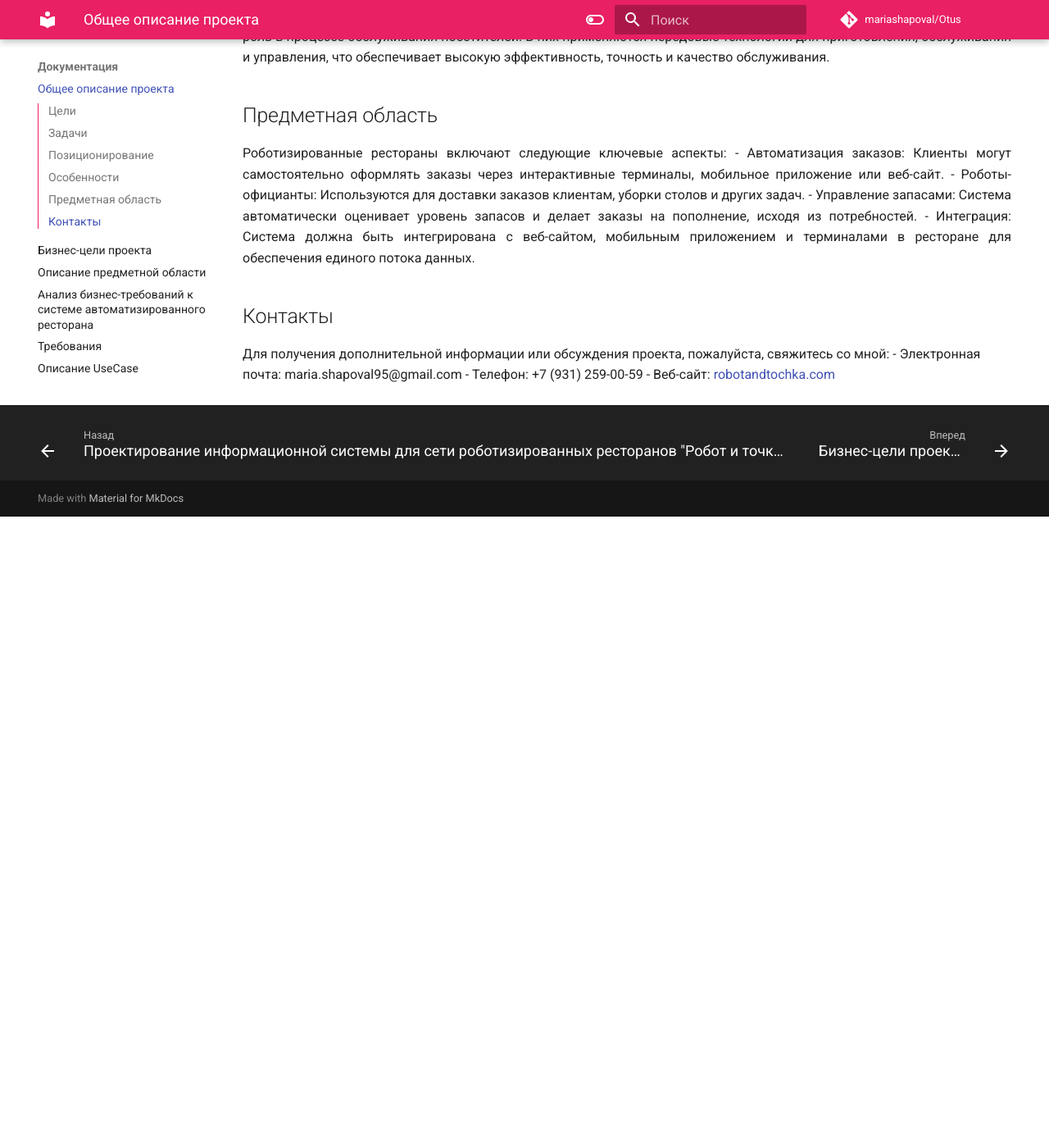
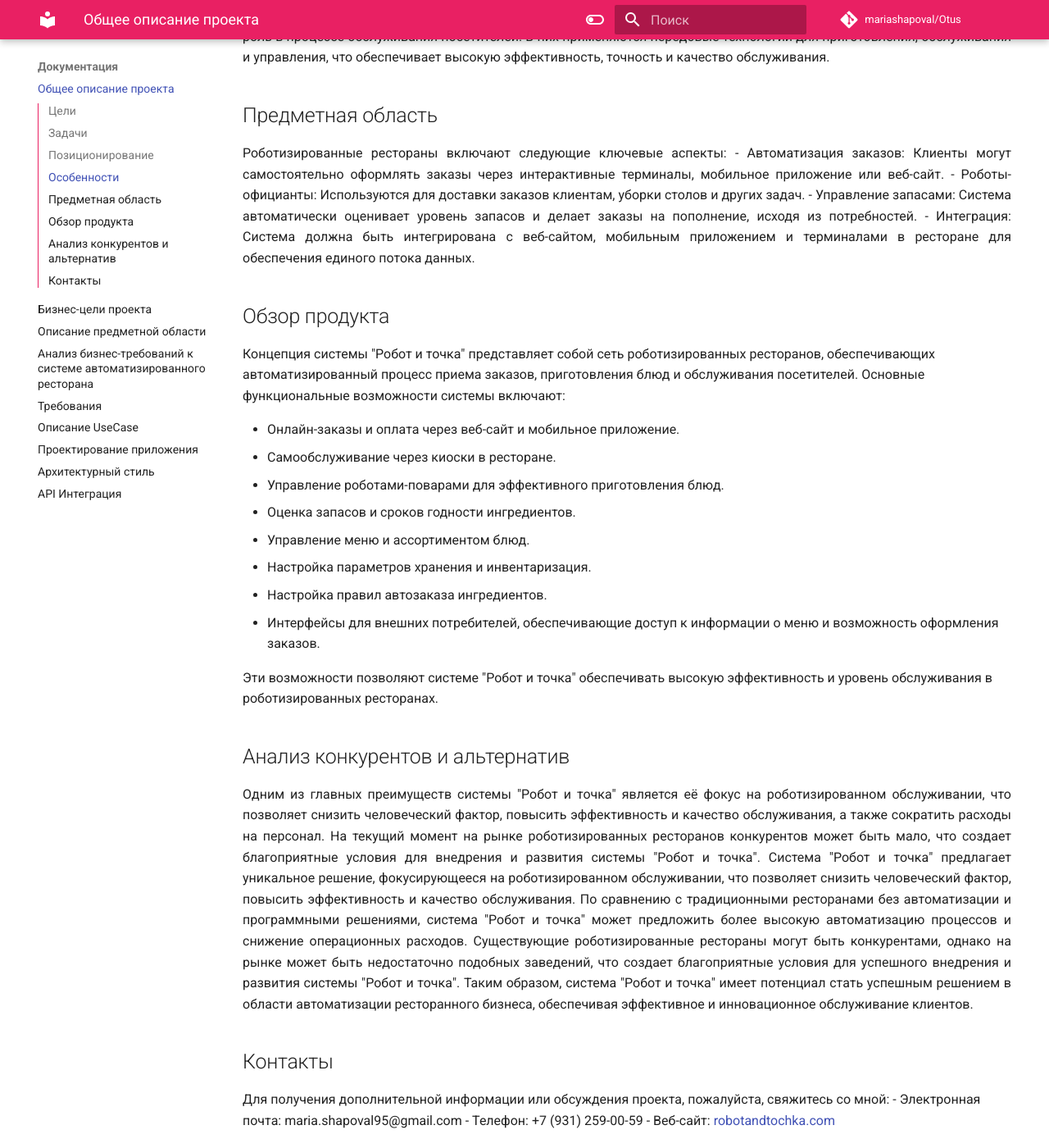
Before and after one commit to mariashapoval/Otus, an MkDocs documentation site: the page built from docs/info.md, in a window 1280 px wide and 1400 px high, scrolled down 1390 px. Shown: the whole window at 82% size. Built offline with MkDocs 1.6.1 and Material for MkDocs 9.7.7, drawn with Linux system fonts in a browser that asks for light colours; comment, search, counter and statistics services are not loaded; before the commit the page ends 2020 px from its top, so only the background shows below that.

Commit message:
Update info.md

```diff
--- a/docs/info.md
+++ b/docs/info.md
@@ -45,6 +45,34 @@
 - Интеграция: Система должна быть интегрирована с веб-сайтом, мобильным приложением и терминалами в ресторане для обеспечения единого потока данных.
 </div>
 
+## Обзор продукта
+
+Концепция системы "Робот и точка" представляет собой сеть роботизированных ресторанов, обеспечивающих автоматизированный процесс приема заказов, приготовления блюд и обслуживания посетителей. Основные функциональные возможности системы включают:
+
+- Онлайн-заказы и оплата через веб-сайт и мобильное приложение.
+- Самообслуживание через киоски в ресторане.
+- Управление роботами-поварами для эффективного приготовления блюд.
+- Оценка запасов и сроков годности ингредиентов.
+- Управление меню и ассортиментом блюд.
+- Настройка параметров хранения и инвентаризация.
+- Настройка правил автозаказа ингредиентов.
+- Интерфейсы для внешних потребителей, обеспечивающие доступ к информации о меню и возможность оформления заказов.
+
+Эти возможности позволяют системе "Робот и точка" обеспечивать высокую эффективность и уровень обслуживания в роботизированных ресторанах.
+
+## Анализ конкурентов и альтернатив
+<div style="text-align: justify;">
+Одним из главных преимуществ системы "Робот и точка" является её фокус на роботизированном обслуживании, что позволяет снизить человеческий фактор, повысить эффективность и качество обслуживания, а также сократить расходы на персонал. На текущий момент на рынке роботизированных ресторанов конкурентов может быть мало, что создает благоприятные условия для внедрения и развития системы "Робот и точка".
+
+Система "Робот и точка" предлагает уникальное решение, фокусирующееся на роботизированном обслуживании, что позволяет снизить человеческий фактор, повысить эффективность и качество обслуживания.
+
+По сравнению с традиционными ресторанами без автоматизации и программными решениями, система "Робот и точка" может предложить более высокую автоматизацию процессов и снижение операционных расходов.
+
+Существующие роботизированные рестораны могут быть конкурентами, однако на рынке может быть недостаточно подобных заведений, что создает благоприятные условия для успешного внедрения и развития системы "Робот и точка".
+
+Таким образом, система "Робот и точка" имеет потенциал стать успешным решением в области автоматизации ресторанного бизнеса, обеспечивая эффективное и инновационное обслуживание клиентов.
+</div>
+
 ## Контакты
 
 Для получения дополнительной информации или обсуждения проекта, пожалуйста, свяжитесь со мной:
```
